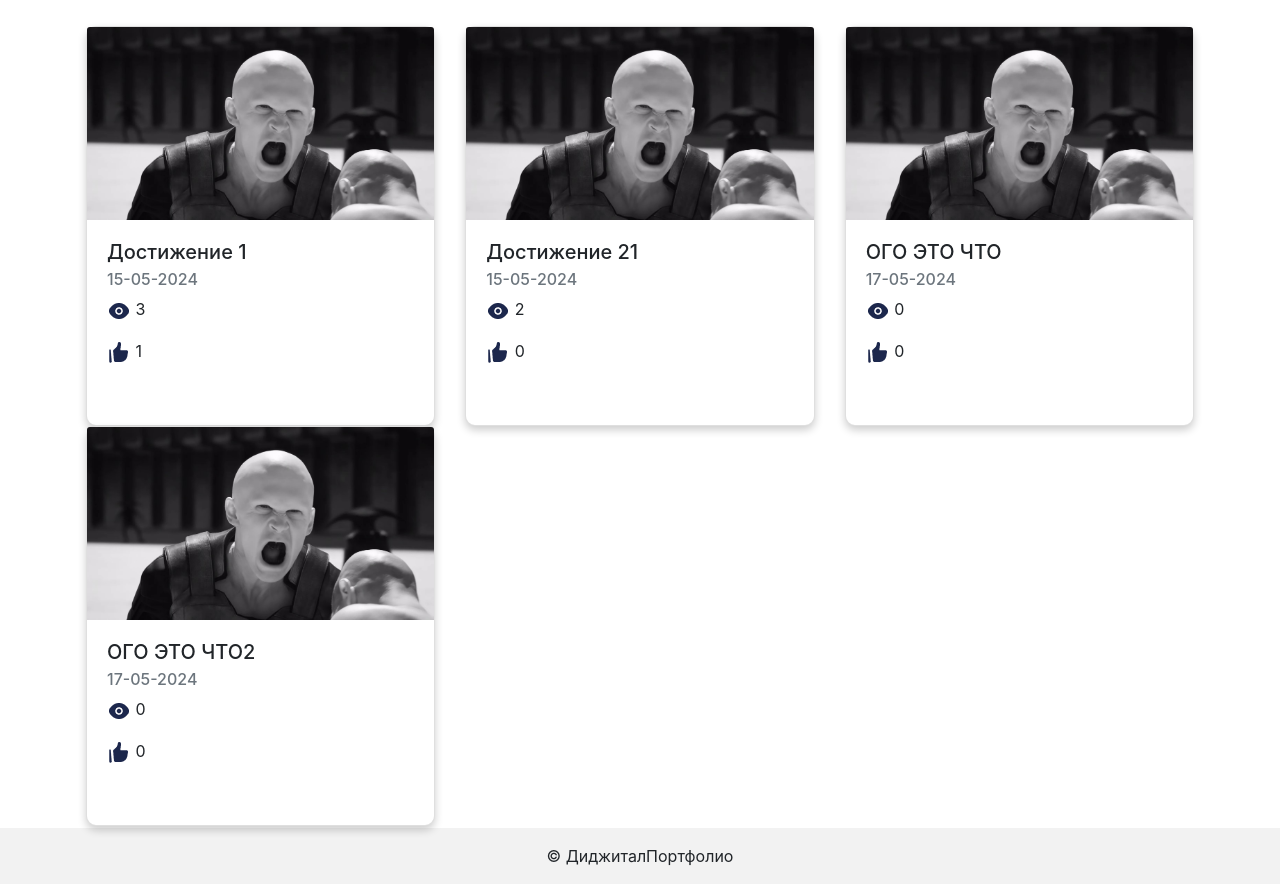
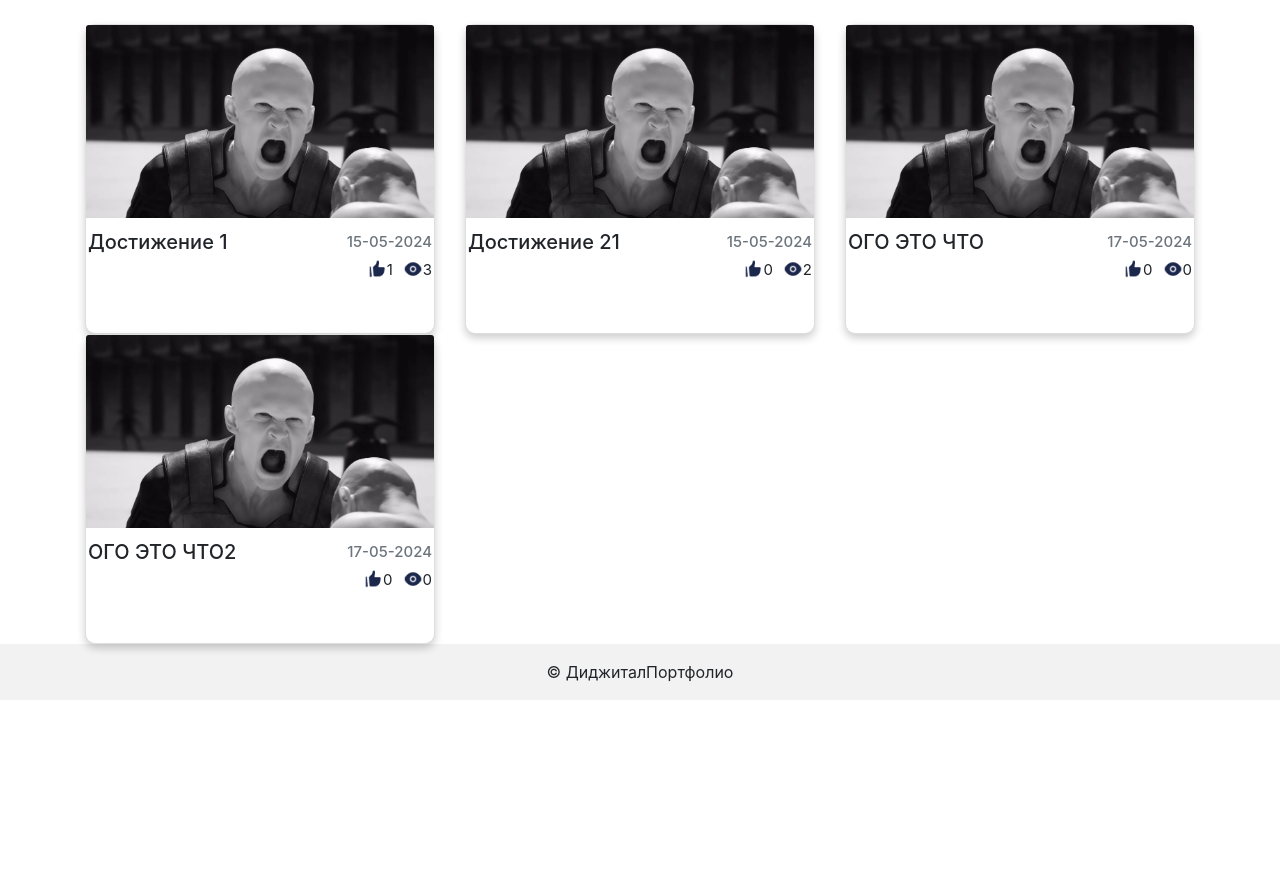
Before and after one commit to dmitryboris/DigitalPortfolio, a Django app: a page that uses main/templates/main/about.html in a window 1280 px wide. Shown: the part 122-1006 px from the top of the page. After the commit the page ends 822 px from the top, so only its background shows below. Run offline with Django 5.2, Linux system fonts and the light colour scheme; data comes from the database, SQL or seed files in the repository.

Commit message:
add card style

```diff
--- a/main/static/main/css/about.css
+++ b/main/static/main/css/about.css
@@ -2,12 +2,12 @@
   box-shadow: 0 4px 8px 0 rgba(0,0,0,0.2);
   transition: 0.3s;
   border-radius: 10px; /* 5px rounded corners */
+  height: 310px;
+}
+img {
+    display: block;
+}
 
-  height: 400px;
-}
-.col-md-4 {
-  width: 417px;
-}
 /* Add rounded corners to the top left and the top right corner of the image */
 card-img-top {
   border-radius: 10px 10px 0 0;
@@ -15,10 +15,11 @@ card-img-top {
   height: 240px;
   background: #000000;
   border-radius: 12px;
+  display: block;
 }
 /* Add some padding inside the card container */
 .container {
-  padding: 2px 16px;
+
 }
 
 input[type=text] {
@@ -67,11 +68,56 @@ html,
 body {
     height: 100%;
     display: flex;
-    flex-direction: column
+    flex-direction: column;
 }
 main {
     flex: 1;
 }
 .add-button {
     margin-top: 100px;
+    margin-bottom: 100px;
 }
+.card-body {
+    display: flex;
+    margin: 0;
+    padding: 0;
+    padding-top: 12px;
+    padding-left: 2px;
+    padding-right: 2px;
+    justify-content: space-between;
+}
+
+.statistic {
+    margin: 0;
+    padding: 0;
+    display: flex;
+    gap: 10px;
+    justify-content: end;
+
+}
+.card-title {
+    margin: 0;
+    padding: 0;
+}
+h6 {
+    margin: 0;
+    padding: 0;
+    padding-top: 9px;
+    font-size: 15px;
+    display: flex;
+    justify-content: flex-end;
+}
+.right-corner {
+    margin: 0;
+    padding: 0;
+    font-size: 15px;
+}
+.likes {
+    display: flex;
+    align-self: center;
+    justify-content: start;
+}
+.views {
+    display: flex;
+    align-self: center;
+}
--- a/main/templates/main/about.html
+++ b/main/templates/main/about.html
@@ -62,9 +62,13 @@
                         <a href="{{ ach.file.url }}"><img src="{{ ach.preview.url }}" class="card-img-top" alt="..."></a>
                         <div class="card-body">
                             <h5 class="card-title">{{ ach.title }}</h5>
-                            <h6 class="card-subtitle mb-2 text-muted">{{ ach.pub_date|date:"d-m-Y" }}</h6>
-                            <p> <img src="{% static 'main/img/Eye.png' %}">  {{ ach.formatted_views }} </p>
-                            <p> <img src="{% static 'main/img/Like.png' %}">  {{ ach.formatted_likes }} </p>
+                            <div class="right-corner">
+                                <h6 class="card-subtitle mb-2 text-muted">{{ ach.pub_date|date:"d-m-Y" }}</h6>
+                                <div class="statistic">
+                                    <p class="likes"> <img src="{% static 'main/img/Like.png' %}" width="19" height="19"> {{ ach.formatted_likes }} </p>
+                                    <p class="views"> <img src="{% static 'main/img/Eye.png' %}" width="20" height="20"> {{ ach.formatted_views }} </p>
+                                </div>
+                            </div>
                         </div>
                     </div>
                 </div>
```
